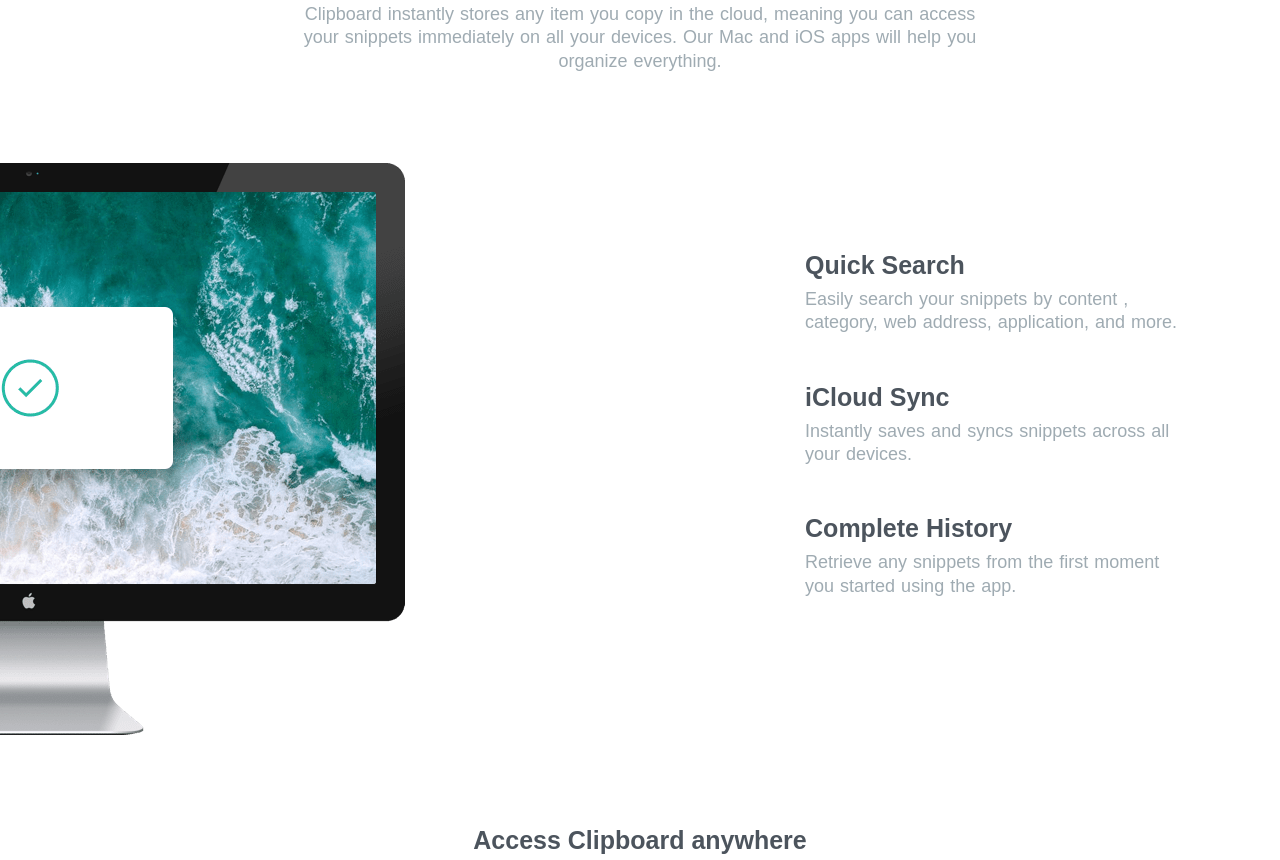
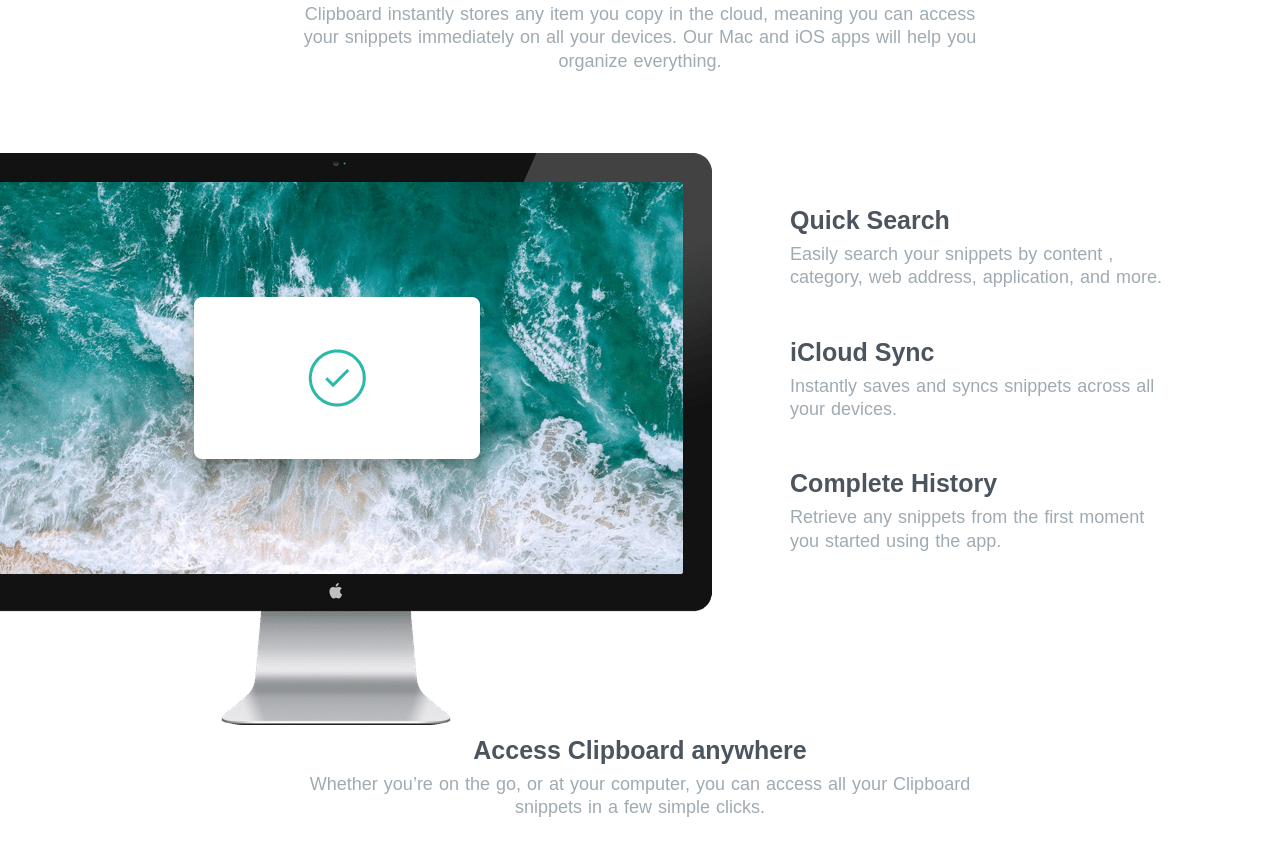
Before and after one commit to matthew-marco/clipboard-landing-page-master, a plain HTML site: page index.html in a window 1280 px wide. Shown: the part 425-1285 px from the top of the page. Drawn offline with Linux system fonts and the light colour scheme; a web font is replaced by a local one.

Commit message:
Add files via upload

```diff
--- a/index.html
+++ b/index.html
@@ -52,8 +52,9 @@
 
 
   <div class="imac">
+    <div class="img"><img src="image-computer.png" alt=""></div>
     <div class="container">
-    <div class="img"><img src="image-computer.png" alt=""></div>
+
     <div class="texts">
       <div class="text-1">
         <h3> Quick Search
--- a/style.css
+++ b/style.css
@@ -168,17 +168,20 @@
     margin-bottom: 80px;
     line-height: 1.3;
 }
+.imac{
+    display: flex;
 
+    position: relative;
+    left: -40px;
+}
 .imac .container{
     display: flex;
     align-items: center;
-justify-content: center;
+    justify-content: center;
     margin-bottom: 80px;
     gap: 100px;
 }
-.imac .container .texts{
-    margin-left: -150px;
-}
+
 .imac .container .text-1 h3{
     color:var(--Dark-Grayish-Blue);
     font-family: 'Bai Jamjuree', sans-serif;
@@ -196,9 +199,8 @@
     line-height: 1.3;
 }
 
-.imac .container .img {
-position: relative;
-left: -450px;
+.imac  .img {
+
 }
 
 
```
